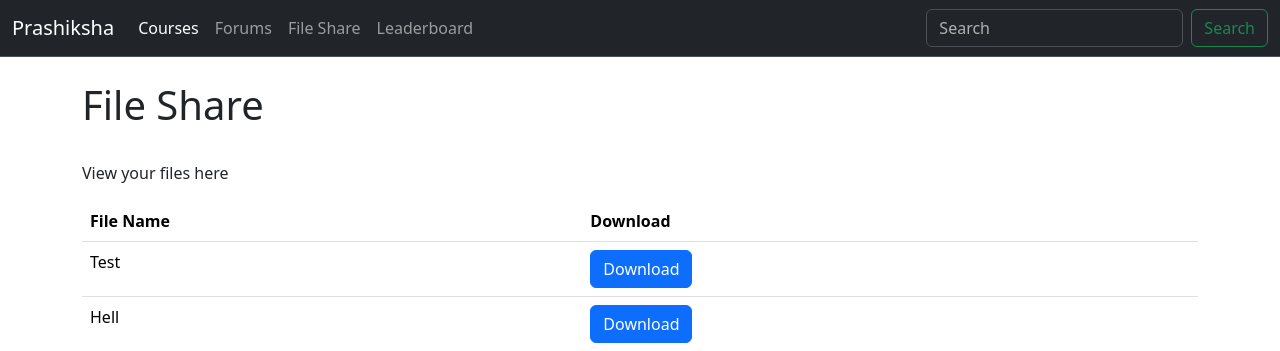
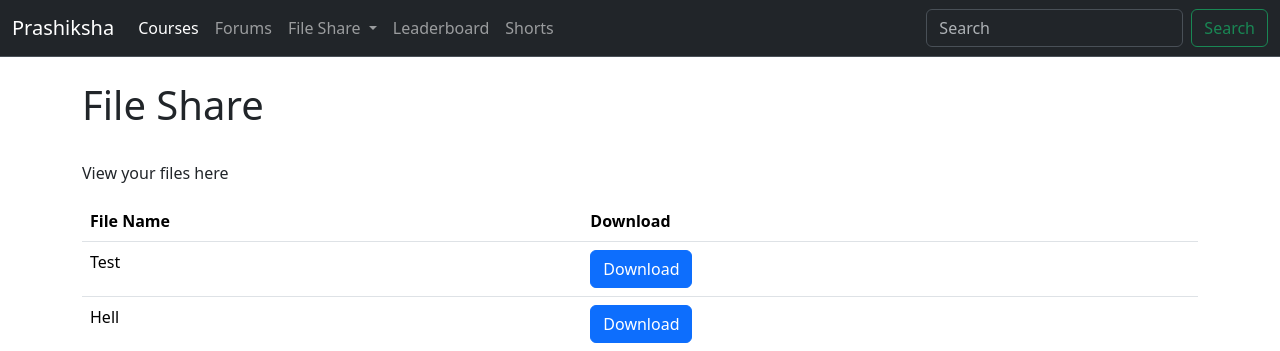
Before and after one commit to swastikbansal/Prashikshka, a Django app: page /file/ in a window 1280 px wide. Shown: the top 351 px of the page. Run offline with Django 5.2, Linux system fonts and the light colour scheme; data comes from the database, SQL or seed files in the repository.

Commit message:
Let's hope for best

```diff
--- a/fileShare/models.py
+++ b/fileShare/models.py
@@ -6,6 +6,7 @@ from django.db import models
 class FileModel(models.Model):
     title = models.CharField(max_length=100)
     file = models.FileField(null=True, blank=True,upload_to="img/")
+
     date = models.DateField(blank=True, null=True)
 
     def __str__(self):
--- a/fileShare/views.py
+++ b/fileShare/views.py
@@ -7,6 +7,7 @@ from datetime import datetime
 # Create your views here.
 def fileUpload(request):
 
+    # File Upload Form
     form = UploadFileForm(request.POST, request.FILES)
 
     if request.method == 'POST':
--- a/template/base.html
+++ b/template/base.html
@@ -28,12 +28,24 @@
             <a class="nav-link" href="#">Forums</a>
           </li>
 
+          <li class="nav-item dropdown">
+            <a class="nav-link dropdown-toggle" href="#" role="button" data-bs-toggle="dropdown" aria-expanded="false">
+              File Share
+            </a>
+            <ul class="dropdown-menu">
+              <li><a class="dropdown-item" href="/file">Browse</a></li>
+              <li><a class="dropdown-item" href="/file/upload">Upload</a></li>
+            </ul>
+          </li>
+
+
+
           <li class="nav-item">
-            <a class="nav-link" href="/file">File Share</a>
+            <a class="nav-link" href="#">Leaderboard</a>
           </li>
 
           <li class="nav-item">
-            <a class="nav-link" href="#">Leaderboard</a>
+            <a class="nav-link" href="#">Shorts</a>
           </li>
 
         </ul>
```
